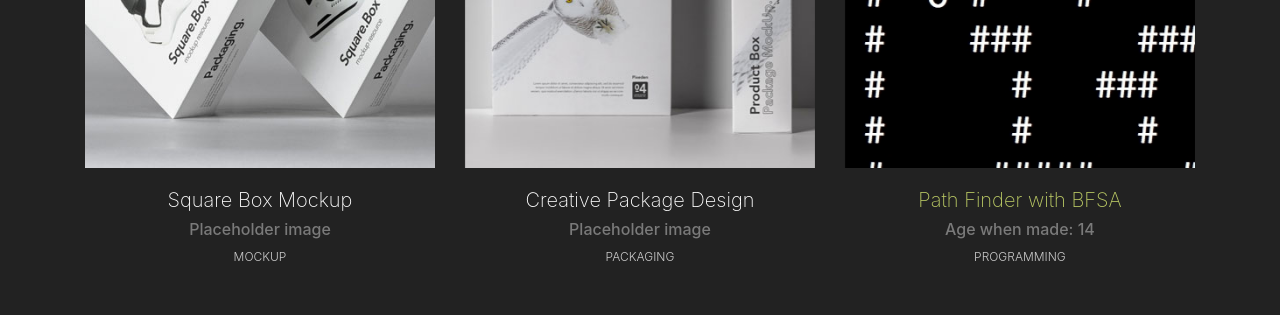
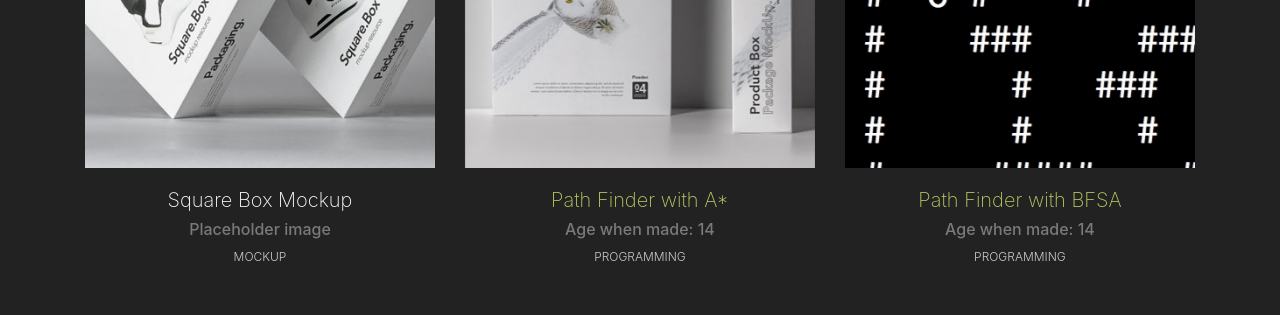
Before and after one commit to isaac-aryan/isaac-aryan.github.io, a plain HTML site: page index.html in a window 1280 px wide. Shown: the part 1253-1568 px from the top of the page. Drawn offline with nearby package versions, Linux system fonts and the light colour scheme; files whose address does not match are found by name.

Commit message:
commit with A*

```diff
--- a/index.html
+++ b/index.html
@@ -126,7 +126,7 @@
 
 					<!--PLACEHOLDER PROJECT 2-->
 
-					<div class="single-portfolio col-sm-4 all mockup">
+					<div class="single-portfolio col-sm-4 all typography">
 
 						<div class="relative">
 							<div class="thumb">
@@ -143,9 +143,9 @@
 						</div>
 
 						<div class="p-inner">
-							<h4>Creative Package Design</h4>
-							<h6>Placeholder image</h6>
-							<div class="cat">Packaging</div>
+							<h4><a href="https://github.com/isaac-aryan/PathFinder-AStar">Path Finder with A*</a></h4>
+							<h6>Age when made: 14</h6>
+							<div class="cat">Programming</div>
 						</div>
 					</div>
 
```
